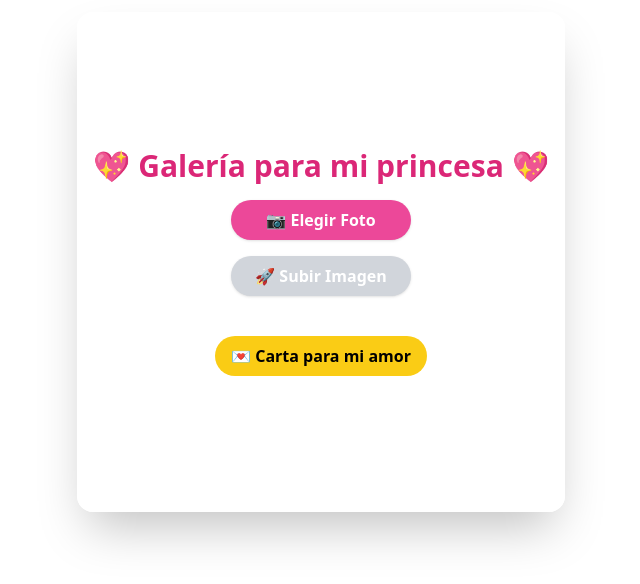
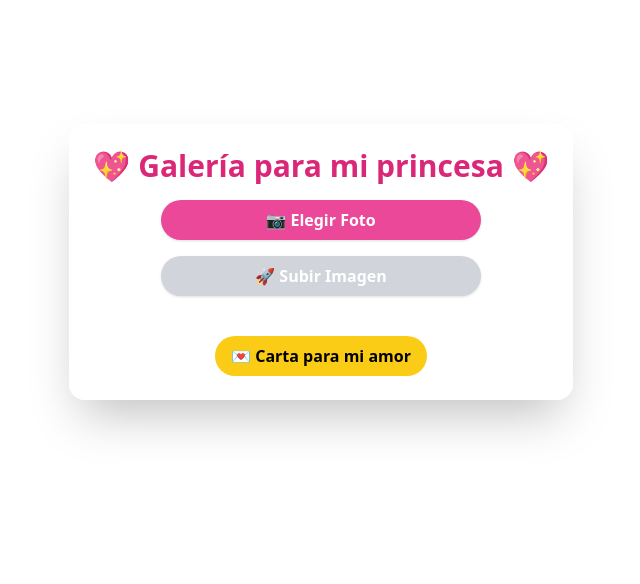
Before and after one commit to BraulioCadena/CollageLess, an Angular app: page / in a window 1280 px wide. Shown: the part 962-1546 px from the top of the page, without its empty margins (319-959 px from the left). Built offline with nearby package versions, Linux system fonts and the light colour scheme; no server answers.

Commit message:
Versionbien3

```diff
--- a/src/app/components/photo-collage/photo-collage.component.html
+++ b/src/app/components/photo-collage/photo-collage.component.html
@@ -1,16 +1,22 @@
-<!-- Fondo fijo, igual que antes -->
+<!-- Fondo fijo (tu clase) -->
 <div class="collage-background">
   <img *ngFor="let photo of photos" [src]="photo.url" alt="Foto collage" />
 </div>
 
-<!-- Contenedor centrado con altura limitada -->
-<div class="relative z-10 flex flex-col items-center justify-center min-h-[500px] max-h-[80vh] px-4 mx-auto my-12 w-full max-w-xl bg-white/90 backdrop-blur-md rounded-2xl shadow-2xl p-6 text-center overflow-auto">
+<!-- Wrapper para centrar todo vertical y horizontal -->
+<div class="relative z-10 flex items-center justify-center min-h-screen px-4">
+  <!-- Contenedor con máximo tamaño y scroll interno -->
+  <div
+    class="w-full max-w-xl bg-white/90 backdrop-blur-md rounded-2xl shadow-2xl p-6 text-center
+           max-h-[90vh] overflow-y-auto"
+  >
     <h2 class="text-2xl sm:text-3xl font-bold text-pink-600 mb-4">💖 Galería para mi princesa 💖</h2>
 
     <!-- Subida de imagen -->
     <div class="flex flex-col items-center space-y-4 mb-6">
       <label
-      class="cursor-pointer bg-pink-500 hover:bg-pink-600 text-white font-bold py-2 px-6 rounded-full shadow transition duration-200 inline-block w-full max-w-xs text-center">
+        class="cursor-pointer bg-pink-500 hover:bg-pink-600 text-white font-bold py-2 px-6 rounded-full shadow transition duration-200 inline-block w-full max-w-xs text-center"
+      >
         📷 Elegir Foto
         <input type="file" (change)="onFileSelected($event)" class="hidden" />
       </label>
@@ -18,7 +24,8 @@
       <button
         (click)="uploadImage()"
         [disabled]="!selectedFile"
-      class="bg-green-500 hover:bg-green-600 disabled:bg-gray-300 text-white font-bold py-2 px-6 rounded-full shadow transition duration-200 w-full max-w-xs">
+        class="bg-green-500 hover:bg-green-600 disabled:bg-gray-300 text-white font-bold py-2 px-6 rounded-full shadow transition duration-200 w-full max-w-xs"
+      >
         🚀 Subir Imagen
       </button>
 
@@ -26,20 +33,26 @@
     </div>
 
     <!-- Botón carta -->
-  <button (click)="toggleCard()"
-    class="bg-yellow-400 hover:bg-yellow-500 text-black font-bold px-4 py-2 rounded-full">
+    <button
+      (click)="toggleCard()"
+      class="bg-yellow-400 hover:bg-yellow-500 text-black font-bold px-4 py-2 rounded-full"
+    >
       💌 Carta para mi amor
     </button>
 
     <!-- Carta -->
-  <div *ngIf="showCard" class="mt-6 bg-pink-100/80 p-4 rounded-lg shadow-inner text-left max-h-[60vh] overflow-y-auto">
+    <div
+      *ngIf="showCard"
+      class="mt-6 bg-pink-100/80 p-4 rounded-lg shadow-inner text-left max-h-[60vh] overflow-y-auto"
+    >
       <h3 class="text-lg sm:text-xl font-bold text-pink-700 mb-2 leading-relaxed">
         Hola amor, quería saber cómo te sientes...
       </h3>
       <p class="text-sm text-pink-800">
-      <!-- Texto de la carta -->
+        <!-- Aquí va tu texto largo -->
         Hola amor Quería saber cómo te sientes, te extraño demasiado...
       </p>
       <p class="mt-4 text-right text-pink-600 font-semibold">— Braulio 🌹❤️</p>
     </div>
   </div>
+</div>
```
Lines whose indentation alone changed are shown as unchanged.
